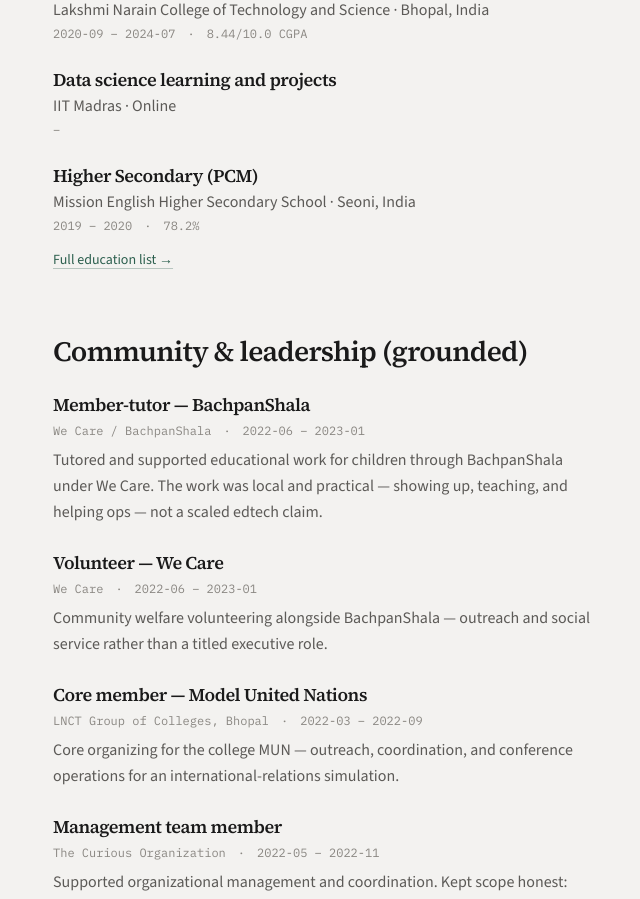
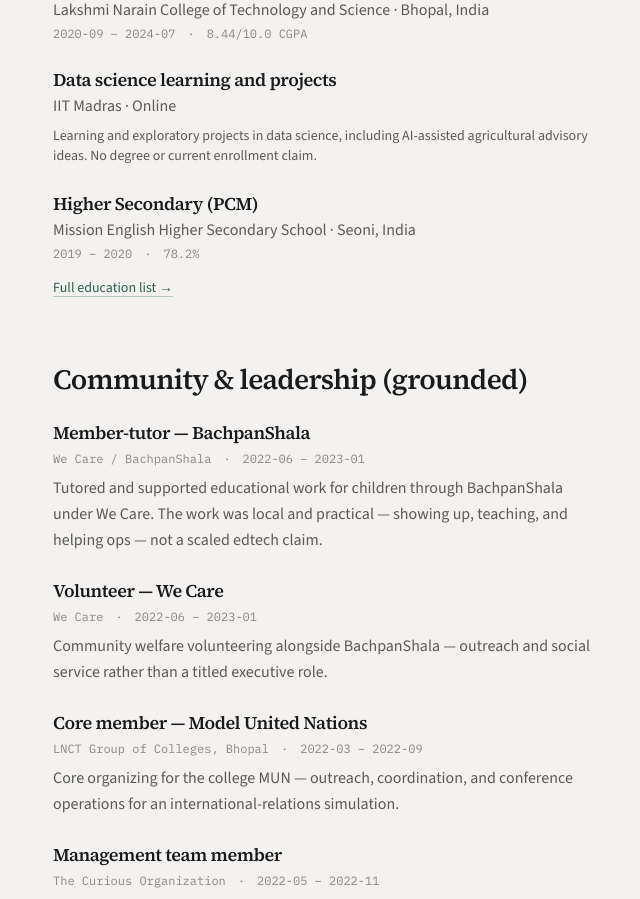
Before and after one commit to ayushrai-hub/ayush-work, a React (Vite) app: page /about in a window 1280 px wide. Shown: the part 1720-2619 px from the top of the page, without its empty margins (67-707 px from the left). Built offline with nearby package versions, Linux system fonts and the light colour scheme; no server answers.

Commit message:
Prepare site truth fix: AboutPage.tsx

```diff
--- a/src/pages/AboutPage.tsx
+++ b/src/pages/AboutPage.tsx
@@ -86,17 +86,16 @@
                   {ed.institution}
                   {ed.location ? ` · ${ed.location}` : ""}
                 </p>
-                <p className="meta-row mt-1">
-                  <span>
-                    {ed.start} – {ed.end}
-                  </span>
+                {(ed.start || ed.end || ed.grade) && <p className="meta-row mt-1">
+                  {(ed.start || ed.end) && <span>{ed.start} – {ed.end}</span>}
                   {ed.grade && (
                     <>
                       <span aria-hidden="true">·</span>
                       <span>{ed.grade}</span>
                     </>
                   )}
-                </p>
+                </p>}
+                {ed.note && <p className="mt-2 text-sm text-ink-muted">{ed.note}</p>}
               </li>
             ))}
           </ul>
@@ -152,4 +151,4 @@
       </article>
     </>
   );
-}
+                }
```
